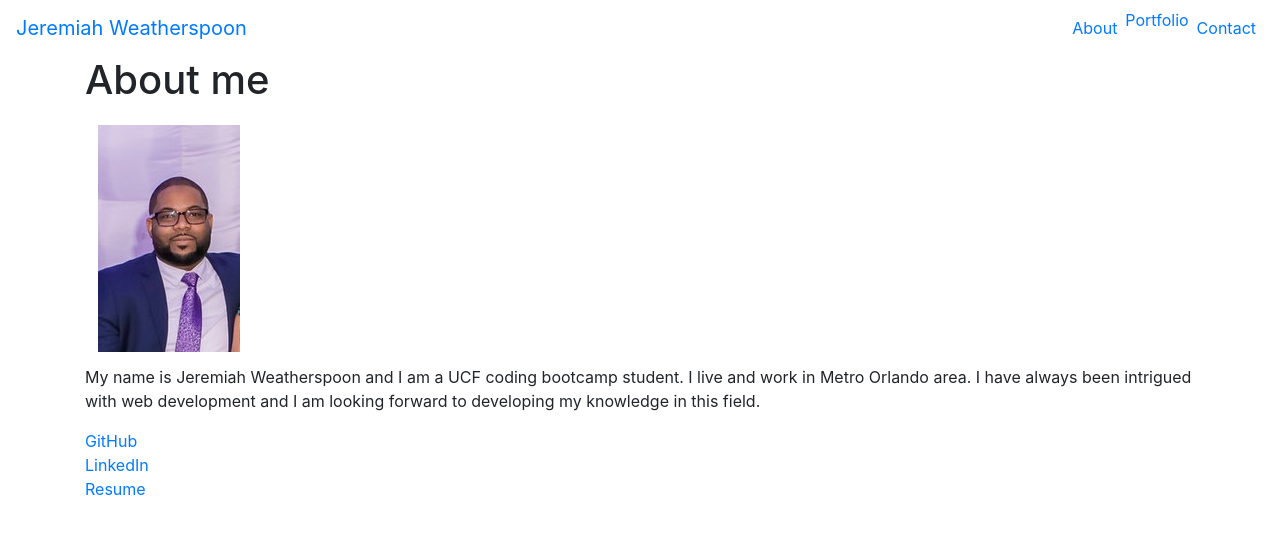
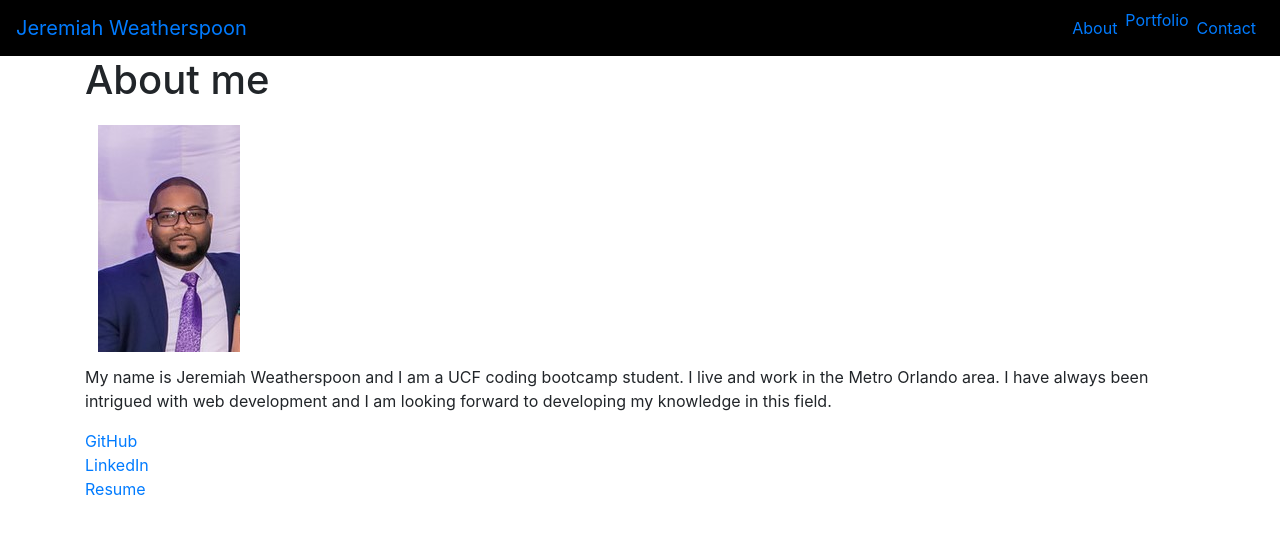
Before and after one commit to 06jeremiah/Responsive-Portfolio, a plain HTML site: page index.html in a window 1280 px wide. Drawn offline with nearby package versions, Linux system fonts and the light colour scheme.

Commit message:
added some css to navbar

```diff
--- a/index.html
+++ b/index.html
@@ -42,7 +42,7 @@ integrity="sha384-B4gt1jrGC7Jh4AgTPSdUtOBvfO8shuf57BaghqFfPlYxofvL8/KUEfYiJOMMV+
     <h1>About me</h1>
 
     <img id="" class="me" src="assets/images/IMG_0500.jpg" alt="" style="margin: 13px;">
-    <p> My name is Jeremiah Weatherspoon and I am a UCF coding bootcamp student. I live and work in Metro Orlando area.
+    <p> My name is Jeremiah Weatherspoon and I am a UCF coding bootcamp student. I live and work in the Metro Orlando area.
         I have always been intrigued with web development and I am looking forward to developing my knowledge in this field.
     </p>
     <a class="links" href="https://github.com/06jeremiah" target="_blank">GitHub</a> </br>
--- a/style.css
+++ b/style.css
@@ -0,0 +1,3 @@
+.navbar {
+    background-color: black;
+}
```
